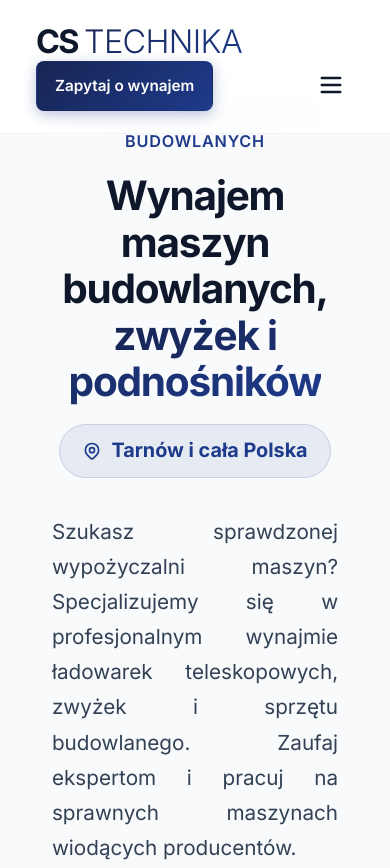
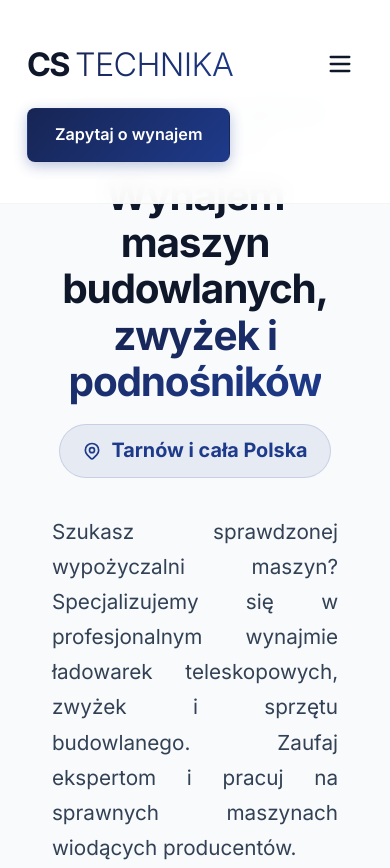
Before and after one commit to xefii1337/CS-Technika, a website built with Vite: page public_html/index.html in a window 390 px wide. Shown: the top 868 px of the page. Built offline with nearby package versions, Linux system fonts and the light colour scheme.

Commit message:
Fix mobile header alignment and enhance menu animation

```diff
--- a/public_html/style.css
+++ b/public_html/style.css
@@ -1106,11 +1106,33 @@ footer {
 @media (max-width: 768px) {
   .mobile-menu-btn {
     display: block !important;
-    margin-left: 10px;
+    margin-left: 0;
+    grid-area: hamburger;
+    justify-self: end;
+    align-self: center;
   }
   .nav-container {
-    flex-wrap: wrap;
-    justify-content: space-between;
+    display: grid;
+    grid-template-columns: 1fr auto;
+    grid-template-areas:
+      "logo hamburger"
+      "cta cta";
+    gap: 1rem 0;
+    align-items: center;
+    padding: 1rem 1.5rem;
+  }
+  .logo {
+    grid-area: logo;
+    justify-self: start;
+    align-self: center;
+  }
+  .nav-cta {
+    grid-area: cta;
+    justify-self: start;
+    width: auto;
+    margin-left: 0;
+    padding: 0.7rem 1.5rem;
+    font-size: 0.9rem;
   }
   nav {
     position: fixed;
@@ -1123,7 +1145,7 @@ footer {
     display: flex;
     flex-direction: column;
     padding: 100px 2rem 2rem;
-    transition: right 0.3s ease-in-out;
+    transition: right 0.5s cubic-bezier(0.16, 1, 0.3, 1); /* Premium smooth slide */
     z-index: 999;
   }
   nav.active {
@@ -1136,14 +1158,23 @@ footer {
   }
   .nav-links li {
     margin: 0;
+    opacity: 0;
+    transform: translateX(20px);
+    transition: opacity 0.4s ease, transform 0.4s ease;
   }
+  nav.active .nav-links li {
+    opacity: 1;
+    transform: translateX(0);
+  }
+  nav.active .nav-links li:nth-child(1) { transition-delay: 0.1s; }
+  nav.active .nav-links li:nth-child(2) { transition-delay: 0.15s; }
+  nav.active .nav-links li:nth-child(3) { transition-delay: 0.2s; }
+  nav.active .nav-links li:nth-child(4) { transition-delay: 0.25s; }
+  nav.active .nav-links li:nth-child(5) { transition-delay: 0.3s; }
+
   .nav-links a {
     font-size: 1.25rem;
     color: var(--text-main);
-  }
-  .nav-cta {
-    padding: 0.6rem 1rem;
-    font-size: 0.85rem;
   }
   .hero h1 {
     font-size: 2.25rem;
```
